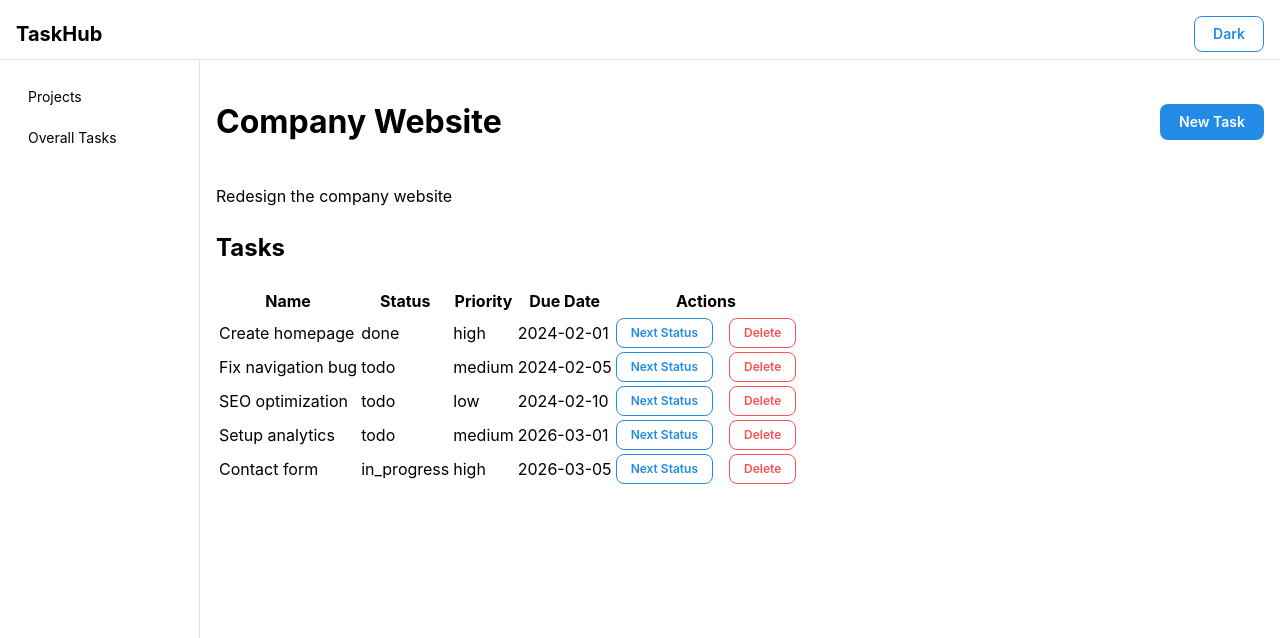
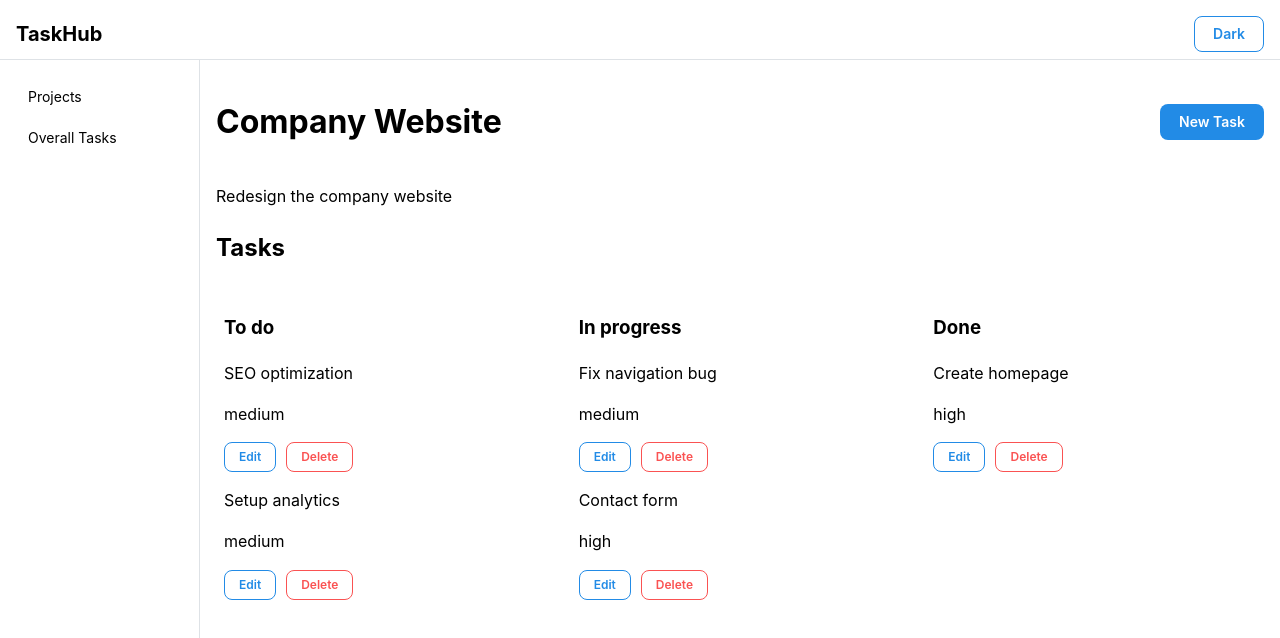
Before and after one commit to AndreGenerosoRepo/TaskHub, a React (Vite) app: page /projects/1 in a window 1280 px wide. Shown: the top 638 px of the page. Built offline with nearby package versions, Linux system fonts and the light colour scheme; data requests are answered from the project's data file.

Commit message:
feat: improve project and task management with Kanban board integration, edit functionality, and status updates

```diff
--- a/db.json
+++ b/db.json
@@ -26,8 +26,8 @@
     },
     {
       "id": "J1pMxv54YkM",
-      "name": "Project X",
-      "description": "Build an AI system that can intelligently analyze, understand, and detect the structure of a software project.",
+      "name": "Project Xcalibur",
+      "description": "Build an AI system that can intelligently analyze, understand, and detect the structure of a software project. This is gonna be a pure AI Project.",
       "status": "active",
       "createdAt": "2026-05-22T13:10:19.085Z",
       "updatedAt": "2026-05-22T13:10:19.085Z"
@@ -48,7 +48,7 @@
       "projectId": "1",
       "name": "Fix navigation bug",
       "description": "Fix the mobile navigation menu",
-      "status": "todo",
+      "status": "in_progress",
       "priority": "medium",
       "dueDate": "2024-02-05"
     },
@@ -58,7 +58,7 @@
       "name": "SEO optimization",
       "description": "Improve SEO across all pages",
       "status": "todo",
-      "priority": "low",
+      "priority": "medium",
       "dueDate": "2024-02-10"
     },
     {
--- /dev/null
+++ b/src/components/KanbanBoard.tsx
@@ -0,0 +1,137 @@
+import { DndContext, closestCenter } from '@dnd-kit/core'
+import type { DragEndEvent } from '@dnd-kit/core'
+import { useDroppable, useDraggable } from '@dnd-kit/core'
+import type { Task } from '../types'
+import { useUpdateTask, useDeleteTask, useEditTask } from '../hooks/useTasks'
+import { Modal, Button, TextInput, Textarea, Select, Group } from '@mantine/core'
+import { useDisclosure } from '@mantine/hooks'
+import { useForm } from '@mantine/form'
+import { DateInput } from '@mantine/dates'
+import '@mantine/dates/styles.css'
+
+function KanbanCard({ task }: { task: Task }) {
+  const { attributes, listeners, setNodeRef, transform } = useDraggable({
+    id: task.id,
+    data: { task },
+  })
+  const { mutate: deleteTask } = useDeleteTask()
+  const { mutate: editTask } = useEditTask()
+  const [opened, { open, close }] = useDisclosure(false)
+
+  const form = useForm({
+    initialValues: {
+      name: task.name,
+      description: task.description,
+      priority: task.priority,
+      dueDate: task.dueDate ? new Date(task.dueDate) : null,
+    },
+    validate: {
+      name: (value) => value.trim().length === 0 ? 'Name is required' : null,
+    },
+  })
+
+  const style = transform ? {
+    transform: `translate3d(${transform.x}px, ${transform.y}px, 0)`,
+  } : undefined
+
+  return (
+    <>
+      <Modal opened={opened} onClose={close} title="Edit Task">
+        <TextInput label="Name" {...form.getInputProps('name')} />
+        <Textarea label="Description" mt="sm" {...form.getInputProps('description')} />
+        <Select
+          label="Priority"
+          mt="sm"
+          data={[
+            { value: 'low', label: 'Low' },
+            { value: 'medium', label: 'Medium' },
+            { value: 'high', label: 'High' },
+          ]}
+          {...form.getInputProps('priority')}
+        />
+        <DateInput
+          label="Due Date"
+          mt="sm"
+          valueFormat="YYYY-MM-DD"
+          {...form.getInputProps('dueDate')}
+        />
+        <Button mt="md" onClick={() => {
+          if (form.validate().hasErrors) return
+          editTask({
+            id: task.id,
+            name: form.values.name,
+            description: form.values.description,
+            priority: form.values.priority,
+            dueDate: form.values.dueDate ? form.values.dueDate.toISOString().split('T')[0] : '',
+          })
+          close()
+        }}>
+          Save
+        </Button>
+      </Modal>
+
+      <div ref={setNodeRef} style={style}>
+        <div {...listeners} {...attributes}>
+          <p>{task.name}</p>
+          <p>{task.priority}</p>
+        </div>
+        <Group gap="xs">
+          <Button size="xs" variant="outline" onClick={open}>Edit</Button>
+          <Button size="xs" variant="outline" color="red" onClick={() => deleteTask(task.id)}>Delete</Button>
+        </Group>
+      </div>
+    </>
+  )
+}
+
+function KanbanColumn({ title, tasks, status }: {
+  title: string
+  tasks: Task[]
+  status: 'todo' | 'in_progress' | 'done'
+}) {
+  const { setNodeRef } = useDroppable({ id: status })
+
+  return (
+    <div ref={setNodeRef} style={{ minHeight: '200px', padding: '8px', flex: 1 }}>
+      <h3>{title}</h3>
+      {tasks.map(task => (
+        <KanbanCard key={task.id} task={task} />
+      ))}
+    </div>
+  )
+}
+
+function KanbanBoard({ tasks }: { tasks: Task[] }) {
+  const { mutate: updateTask } = useUpdateTask()
+
+  const columns = [
+    { id: 'todo' as const, title: 'To do' },
+    { id: 'in_progress' as const, title: 'In progress' },
+    { id: 'done' as const, title: 'Done' },
+  ]
+
+  function handleDragEnd(event: DragEndEvent) {
+    const { active, over } = event
+    if (!over) return
+    const taskId = active.id as string
+    const newStatus = over.id as 'todo' | 'in_progress' | 'done'
+    updateTask({ id: taskId, status: newStatus })
+  }
+
+  return (
+    <DndContext collisionDetection={closestCenter} onDragEnd={handleDragEnd}>
+      <div style={{ display: 'flex', gap: '16px' }}>
+        {columns.map(column => (
+          <KanbanColumn
+            key={column.id}
+            title={column.title}
+            status={column.id}
+            tasks={tasks.filter(t => t.status === column.id)}
+          />
+        ))}
+      </div>
+    </DndContext>
+  )
+}
+
+export default KanbanBoard
--- a/src/components/ProjectCard.tsx
+++ b/src/components/ProjectCard.tsx
@@ -1,16 +1,48 @@
 import type { Project } from "../types";
 import styles from "./ProjectCard.module.css";
 import { Link } from "react-router-dom";
-import { Card, Text, Badge, Group } from '@mantine/core'
-import { Button } from '@mantine/core'
-import { useUpdateProject, useDeleteProject } from '../hooks/useProjects'
-
+import { Card, Text, Badge, Group, Button, Modal, TextInput, Textarea } from '@mantine/core'
+import { useUpdateProject, useDeleteProject, useEditProject } from '../hooks/useProjects'
+import { useDisclosure } from '@mantine/hooks'
+import { useForm } from '@mantine/form'
 
 function ProjectCard({ project }: { project: Project }) {
     const { mutate: updateProject } = useUpdateProject()
     const { mutate: deleteProject } = useDeleteProject()
+    const { mutate: editProject } = useEditProject()
+    const [opened, { open, close }] = useDisclosure(false)
+
+    const form = useForm({
+        initialValues: {
+            name: project.name,
+            description: project.description,
+        },
+        validate: {
+            name: (value) => value.trim().length === 0 ? 'Name is required' : null,
+        },
+    })
 
     return (
+        <>
+            <Modal opened={opened} onClose={close} title="Edit Project">
+                <TextInput
+                    label="Name"
+                    {...form.getInputProps('name')}
+                />
+                <Textarea
+                    label="Description"
+                    mt="sm"
+                    {...form.getInputProps('description')}
+                />
+                <Button mt="md" onClick={() => {
+                    if (form.validate().hasErrors) return
+                    editProject({ id: project.id, ...form.values })
+                    close()
+                }}>
+                    Save
+                </Button>
+            </Modal>
+
             <Link to={`/projects/${project.id}`} className={styles.link}>
                 <Card shadow="sm" padding="lg" radius="md" withBorder>
                     <Group justify="space-between">
@@ -23,6 +55,16 @@ function ProjectCard({ project }: { project: Project }) {
                         {project.description}
                     </Text>
                     <Group mt="md">
+                        <Button
+                            size="xs"
+                            variant="outline"
+                            onClick={(e) => {
+                                e.preventDefault()
+                                open()
+                            }}
+                        >
+                            Edit
+                        </Button>
                         <Button
                             size="xs"
                             variant="outline"
@@ -47,6 +89,7 @@ function ProjectCard({ project }: { project: Project }) {
                     </Group>
                 </Card>
             </Link>
+        </>
     )
 }
 
--- a/src/hooks/useProjects.ts
+++ b/src/hooks/useProjects.ts
@@ -86,3 +86,22 @@ export function useDeleteProject() {
     },
   })
 }
+
+async function editProject(project: { id: string; name: string; description: string }) {
+  const response = await fetch(`http://localhost:3000/projects/${project.id}`, {
+    method: 'PATCH',
+    headers: { 'Content-Type': 'application/json' },
+    body: JSON.stringify({ name: project.name, description: project.description }),
+  })
+  return response.json()
+}
+
+export function useEditProject() {
+  const queryClient = useQueryClient()
+  return useMutation({
+    mutationFn: editProject,
+    onSuccess: () => {
+      queryClient.invalidateQueries({ queryKey: ['projects'] })
+    },
+  })
+}
--- a/src/hooks/useTasks.ts
+++ b/src/hooks/useTasks.ts
@@ -77,3 +77,22 @@ export function useDeleteTask() {
     },
   })
 }
+
+async function editTask(task: { id: string; name: string; description: string; priority: 'low' | 'medium' | 'high'; dueDate: string }) {
+  const response = await fetch(`http://localhost:3000/tasks/${task.id}`, {
+    method: 'PATCH',
+    headers: { 'Content-Type': 'application/json' },
+    body: JSON.stringify({ name: task.name, description: task.description, priority: task.priority, dueDate: task.dueDate }),
+  })
+  return response.json()
+}
+
+export function useEditTask() {
+  const queryClient = useQueryClient()
+  return useMutation({
+    mutationFn: editTask,
+    onSuccess: () => {
+      queryClient.invalidateQueries({ queryKey: ['tasks'] })
+    },
+  })
+}
--- a/src/pages/projects/ProjectDetailPage.tsx
+++ b/src/pages/projects/ProjectDetailPage.tsx
@@ -10,6 +10,8 @@ import { useDisclosure } from '@mantine/hooks'
 import { useForm } from '@mantine/form'
 import { DateInput } from '@mantine/dates'
 import '@mantine/dates/styles.css'
+import KanbanBoard from '../../components/KanbanBoard'
+
 
 function ProjectDetailPage() {
   const { id } = useParams<{ id: string }>()
@@ -119,31 +121,7 @@ function ProjectDetailPage() {
       </Modal>
 
       <h2>Tasks</h2>
-      <table>
-        <thead>
-          {table.getHeaderGroups().map(headerGroup => (
-            <tr key={headerGroup.id}>
-              {headerGroup.headers.map(header => (
-                <th key={header.id} onClick={header.column.getToggleSortingHandler()}>
-                  {flexRender(header.column.columnDef.header, header.getContext())}
-                  {header.column.getIsSorted() === 'asc' ? ' ↑' : header.column.getIsSorted() === 'desc' ? ' ↓' : ''}
-                </th>
-              ))}
-            </tr>
-          ))}
-        </thead>
-        <tbody>
-          {table.getRowModel().rows.map(row => (
-            <tr key={row.id}>
-              {row.getVisibleCells().map(cell => (
-                <td key={cell.id}>
-                  {flexRender(cell.column.columnDef.cell, cell.getContext())}
-                </td>
-              ))}
-            </tr>
-          ))}
-        </tbody>
-      </table>
+      <KanbanBoard tasks={tasks ?? []} />
     </div>
   )
 }
```
Lines whose indentation alone changed are shown as unchanged.
